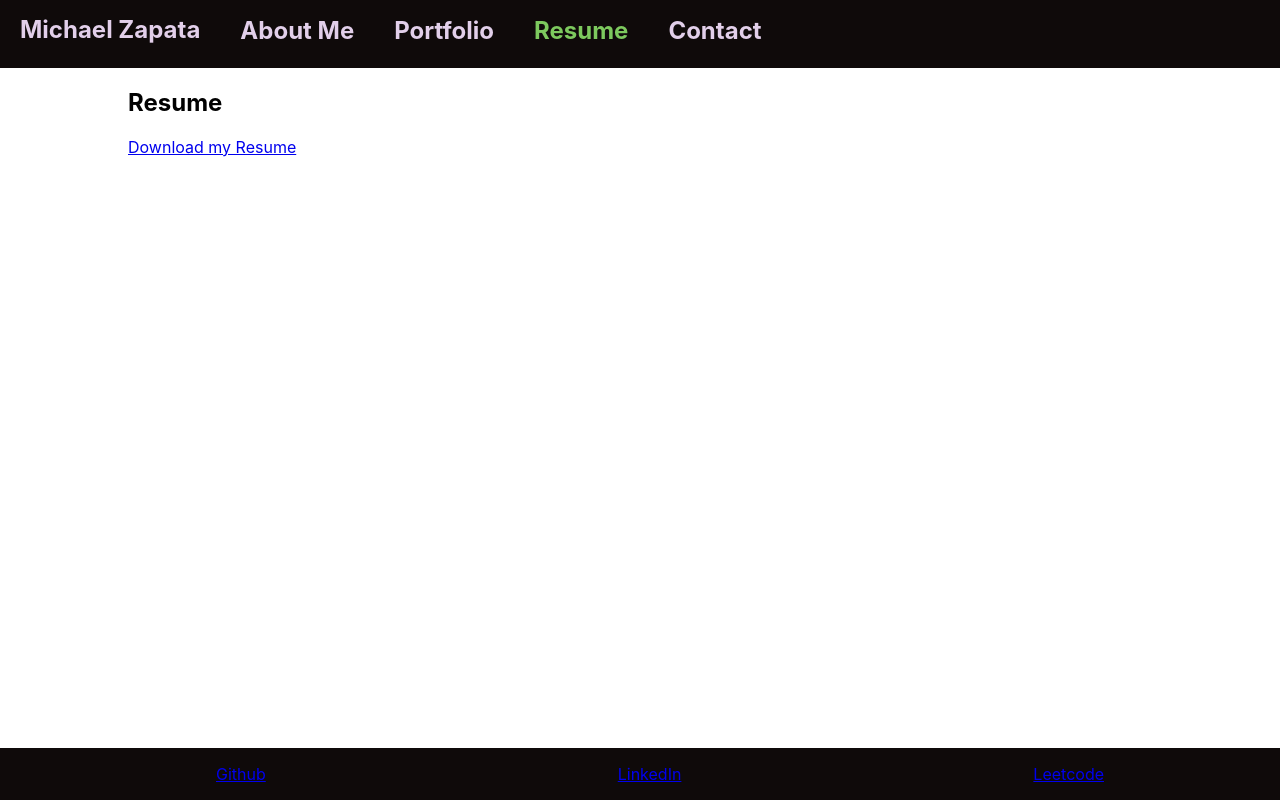
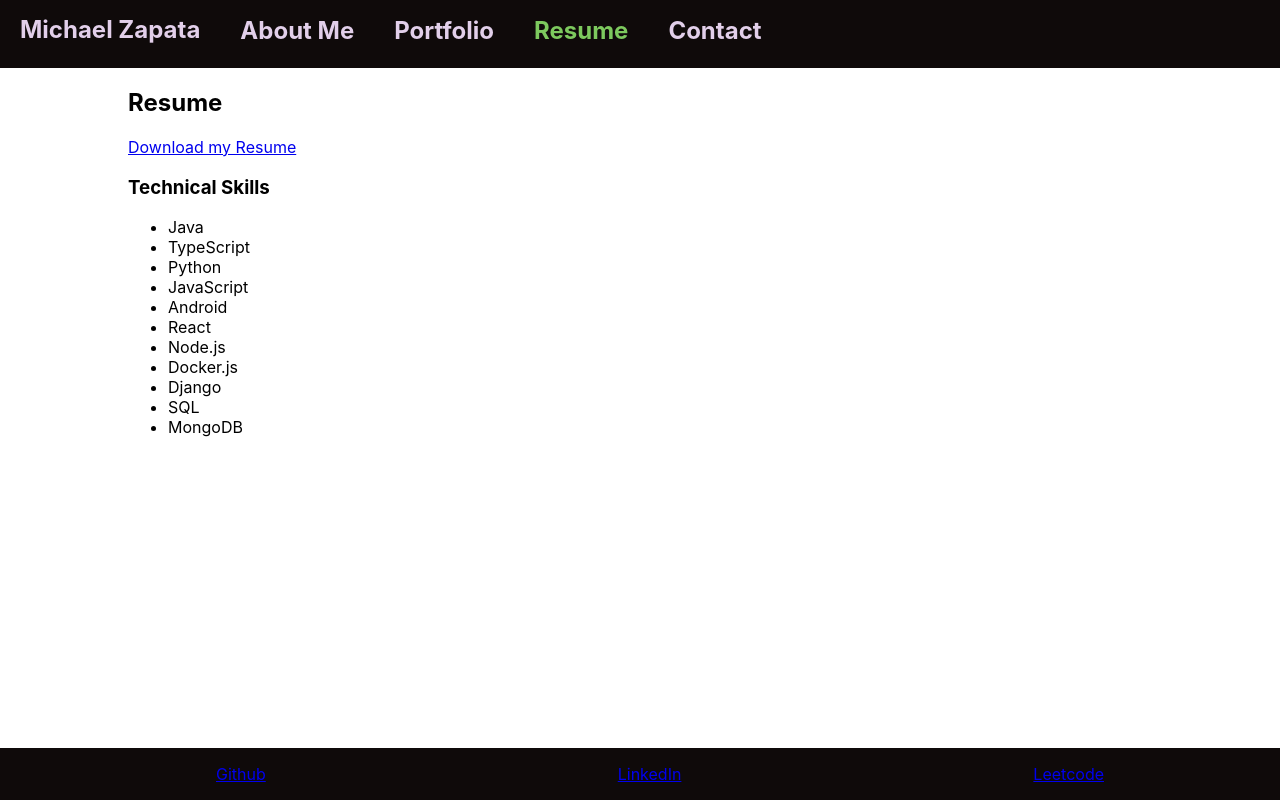
Before and after one commit to michaelzap94/trilogy-challenge-week1-portfolio, a React (Create React App) app: page / in a window 1280 px wide. Both pictures are taken after a click on the element "Resume". Built offline with nearby package versions, Linux system fonts and the light colour scheme; the HTML template or start-up script is replaced by a standard one.

Commit message:
added technical skills

```diff
--- a/src/components/Resume/index.js
+++ b/src/components/Resume/index.js
@@ -1,10 +1,32 @@
 import React from "react";
 import cv from "../../assets/Resume/Michael Zapata CV.pdf";
+
+const SKILLS = [
+  "Java",
+  "TypeScript",
+  "Python",
+  "JavaScript",
+  "Android",
+  "React",
+  "Node.js",
+  "Docker.js",
+  "Django",
+  "SQL",
+  "MongoDB",
+];
 
 const Resume = () => {
   return (
     <section>
-      <a href={cv} download>Download my Resume</a>
+      <a href={cv} download>
+        Download my Resume
+      </a>
+      <h3>Technical Skills</h3>
+      <ul>
+        {SKILLS.map((skill) => (
+          <li>{skill}</li>
+        ))}
+      </ul>
     </section>
   );
 };
```
